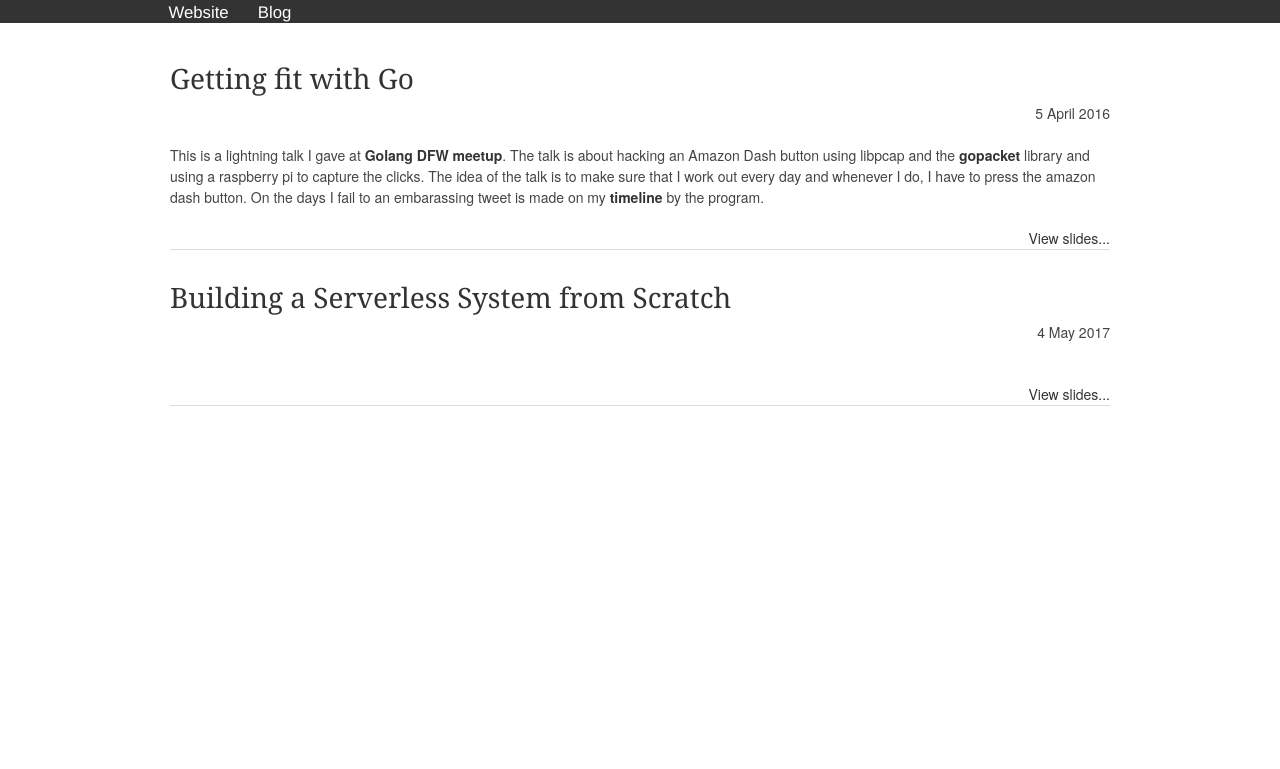
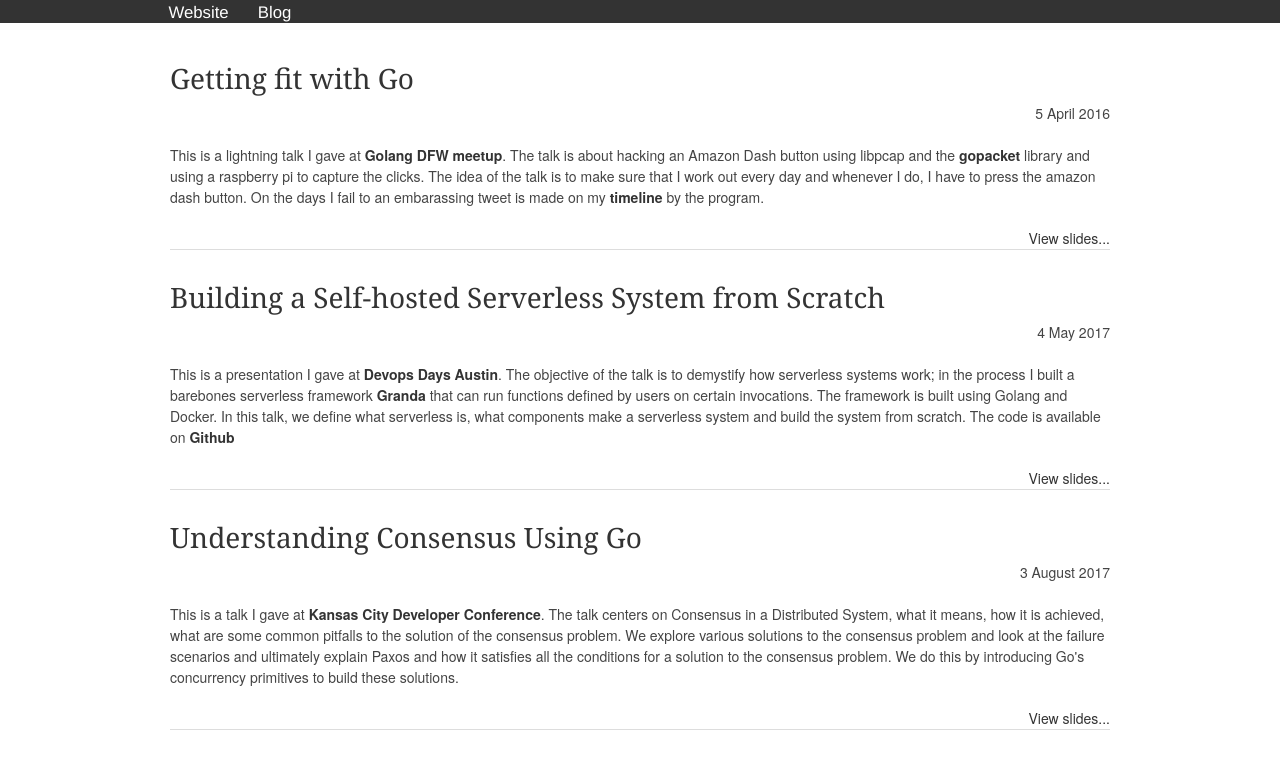
Before and after one commit to arelangi/adityarelangi.com, a Jekyll site: the page talks/index.html, which Jekyll copies as it is, in a window 1280 px wide. Shown: the top 769 px of the page. Built offline with Jekyll 4.4.1, drawn with Linux system fonts in a browser that asks for light colours.

Commit message:
Add new talk

```diff
--- a/talks/index.html
+++ b/talks/index.html
@@ -32,19 +32,31 @@
 
         <div class="sixteen columns">
             <div class="excerpt">
-                <h3><a href="2017/may/">Building a Serverless System from Scratch</a></h3>
+                <h3><a href="2017/may/">Building a Self-hosted Serverless System from Scratch</a></h3>
                 <span class="post-date">4 May 2017 </span>
                 <br/>
                 <br/>
-                <p></p>
-                <a class="read-more" href="2016/april/">View slides...</a>
+                <p>This is a presentation I gave at <a href="http://www.devopsdaysaustin.com/"><strong>Devops Days Austin</strong></a>. The objective of the talk is to demystify how serverless systems work; in the process I built a barebones serverless framework <strong>Granda</strong> that can run functions defined by users on certain invocations. The framework is built using Golang and Docker. In this talk, we define what serverless is, what components make a serverless system and build the system from scratch. The code is available on <a href="https://github.com/logzer0/granda"><strong>Github</strong></a></p>
+                <a class="read-more" href="2017/may/">View slides...</a>
                 <hr/>
             </div>
 
         </div>
 
 
+        <div class="sixteen columns">
+            <div class="excerpt">
+                <h3><a href="2017/august/Consensus.pdf">Understanding Consensus Using Go</a></h3>
+                <span class="post-date">3 August 2017 </span>
+                <br/>
+                <br/>
+                <p>This is a talk I gave at <a href="http://www.kcdc.info/"><strong>Kansas City Developer Conference</strong></a>. The talk centers on Consensus in a Distributed System, what it means, how it is achieved, what are some common pitfalls to the solution of the consensus problem. We explore various solutions to the consensus problem and look at the failure scenarios and ultimately explain Paxos and how it satisfies all the conditions for a solution to the consensus problem. We do this by introducing Go's concurrency primitives to build these solutions.</p>
+                <a class="read-more" href="2017/august/Consensus.pdf">View slides...</a>
+                <hr/>
+            </div>
+
+        </div>
+
     </div>
 </body>
-
 </html>
```
Also changed, not shown: 1 other file.
